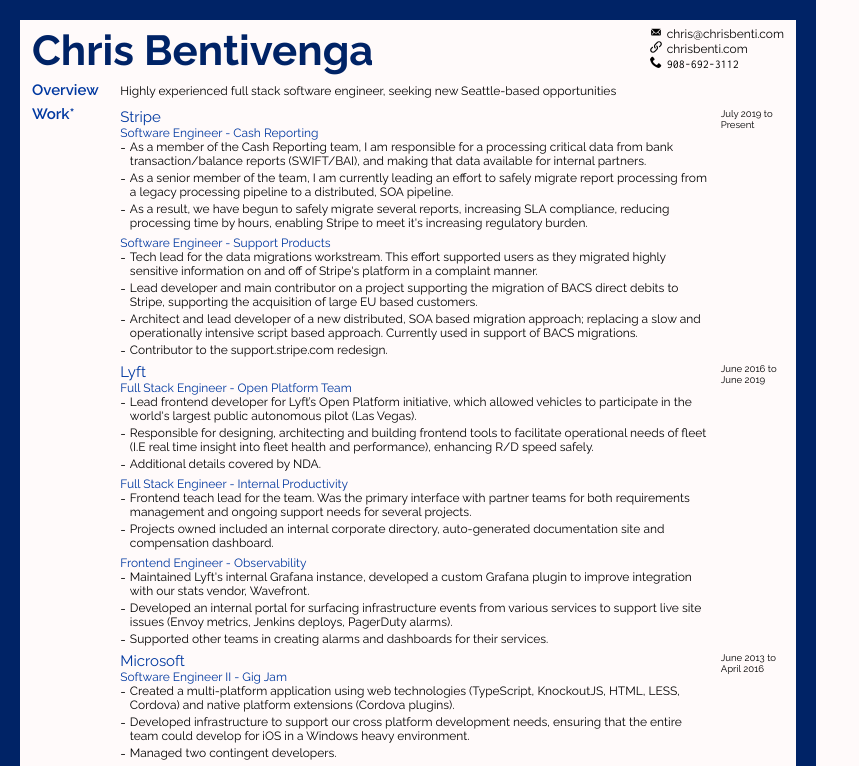
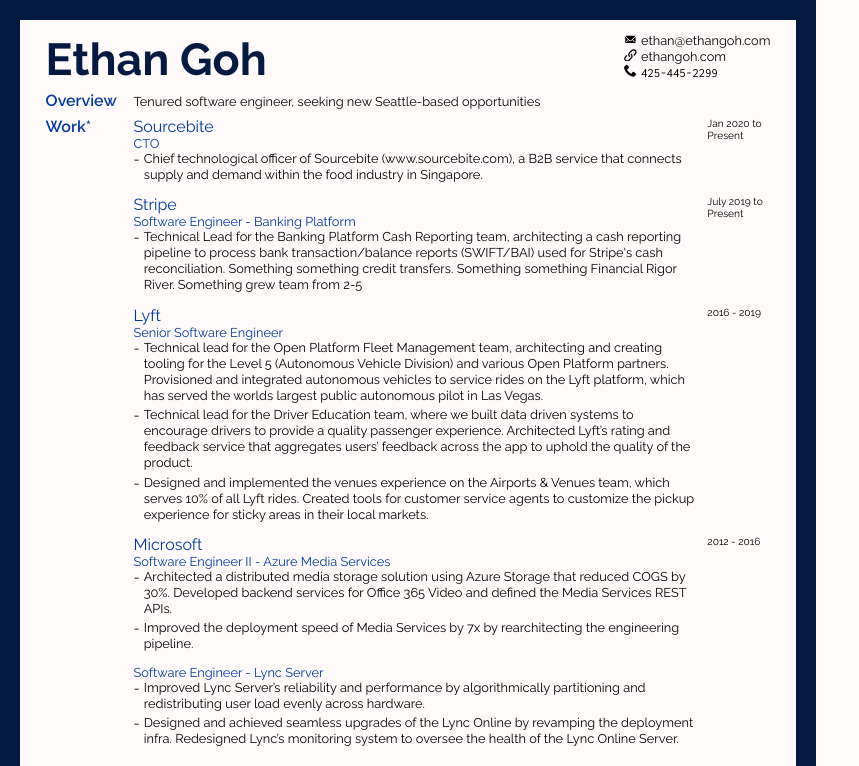
Before and after one commit to ethanngoh/resume-content, a React (Create React App) app: page / in a window 1280 px wide. Shown: the top 766 px of the page, without its empty margins (0-859 px from the left). Built offline with nearby package versions, Linux system fonts and the light colour scheme.

Commit message:
update to ethan

```diff
--- a/src/components/row.tsx
+++ b/src/components/row.tsx
@@ -6,7 +6,7 @@
     display: flex;
 
     flex-direction: row;
-    padding-top: 0.25em;
+    padding-bottom: 0.75em;
 `;
 
 export const RowContent = styled.div`
@@ -22,7 +22,9 @@
     color: ${COLORS.BACKUP_BLUE};
 `;
 
-export const RowBody = styled.div``;
+export const RowBody = styled.div`
+    line-height: 1.25em;
+`;
 
 export const RowPostFix = styled.div`
     width: 70px;
--- a/src/constants/colors.ts
+++ b/src/constants/colors.ts
@@ -1,6 +1,6 @@
 // https://coolors.co/002366
 export const COLORS = {
-    ROYAL_BLUE: "#002366",
+    ROYAL_BLUE: "#051A42",
     BACKUP_BLUE: "#0038A0",
     OFF_WHITE: "#FFFAFA"
 };
--- a/src/index.tsx
+++ b/src/index.tsx
@@ -16,9 +16,9 @@
     width: 816px;
     overflow: hidden;
     font-family: "Raleway", sans-serif;
-    font-size: 0.75em;
+    font-size: 0.8em;
     box-sizing: border-box;
-    padding: 0.5em 1em;
+    padding: 1em 2em;
     border: solid 20px ${COLORS.ROYAL_BLUE};
 `;
 
@@ -35,7 +35,6 @@
             <JobExperience />
             <Skills />
             <School />
-            <Awards />
             <Footnote />
         </PDF>
     );
--- a/src/sections/footnote.tsx
+++ b/src/sections/footnote.tsx
@@ -14,6 +14,6 @@
 export const Footnote = () => (
     <FootnoteStyling>
         * Work history abbreviated for space. For full work history, see
-        linkedin.com/in/chrisbenti
+        linkedin.com/in/ethangoh
     </FootnoteStyling>
 );
--- a/src/sections/header.tsx
+++ b/src/sections/header.tsx
@@ -31,27 +31,27 @@
                 fontWeight: 700
             }}
         >
-            Chris Bentivenga
+            Ethan Goh
         </div>
         <div style={{ display: "flex", flexDirection: "column" }}>
             <TableRow>
                 <TableHeader>
                     <IoIosMail />
                 </TableHeader>
-                <TableCell>chris@chrisbenti.com</TableCell>
+                <TableCell>ethan@ethangoh.com</TableCell>
             </TableRow>
             <TableRow>
                 <TableHeader>
                     <ImLink />
                 </TableHeader>
-                <TableCell>chrisbenti.com</TableCell>
+                <TableCell>ethangoh.com</TableCell>
             </TableRow>
             <TableRow>
                 <TableHeader>
                     <ImPhone />
                 </TableHeader>
                 <TableCell>
-                    <Mono>908-692-3112</Mono>
+                    <Mono>425-445-2299</Mono>
                 </TableCell>
             </TableRow>
         </div>
--- a/src/sections/jobExperience.tsx
+++ b/src/sections/jobExperience.tsx
@@ -13,27 +13,27 @@
     <>
         <Row>
             <RowContent>
-                <RowHeader>Stripe</RowHeader>
-                <RowSubHeader>Software Engineer - Cash Reporting</RowSubHeader>
+                <RowHeader>Sourcebite</RowHeader>
+                <RowSubHeader>CTO</RowSubHeader>
                 <RowBody>
                     <PrettyUL>
                         <PrettyLI>
-                            As a member of the Cash Reporting team, I am
-                            responsible for a processing critical data from bank
-                            transaction/balance reports (SWIFT/BAI), and making
-                            that data available for internal partners.
+                            Chief technological officer of Sourcebite (www.sourcebite.com), a B2B service that connects supply and demand within the food industry in Singapore.
                         </PrettyLI>
+                    </PrettyUL>
+                </RowBody>
+            </RowContent>
+            <RowPostFix>Jan 2020 to Present</RowPostFix>
+        </Row>
+        <Row>
+            <RowContent>
+                <RowHeader>Stripe</RowHeader>
+                <RowSubHeader>Software Engineer - Banking Platform</RowSubHeader>
+                <RowBody>
+                    <PrettyUL>
                         <PrettyLI>
-                            As a senior member of the team, I am currently
-                            leading an effort to safely migrate report
-                            processing from a legacy processing pipeline to a
-                            distributed, SOA pipeline.
-                        </PrettyLI>
-                        <PrettyLI>
-                            As a result, we have begun to safely migrate several
-                            reports, increasing SLA compliance, reducing
-                            processing time by hours, enabling Stripe to meet
-                            it's increasing regulatory burden.
+                            Technical Lead for the Banking Platform Cash Reporting team, architecting a cash reporting pipeline to process bank transaction/balance reports (SWIFT/BAI) used for Stripe's cash reconciliation. Something something credit transfers.
+                            Something something Financial Rigor River. Something grew team from 2-5
                         </PrettyLI>
                     </PrettyUL>
                 </RowBody>
@@ -42,152 +42,56 @@
         </Row>
         <Row>
             <RowContent>
-                <RowHeader></RowHeader>
+                <RowHeader>Lyft</RowHeader>
                 <RowSubHeader>
-                    Software Engineer - Support Products
+                    Senior Software Engineer
                 </RowSubHeader>
                 <RowBody>
                     <PrettyUL>
                         <PrettyLI>
-                            Tech lead for the data migrations workstream. This
-                            effort supported users as they migrated highly
-                            sensitive information on and off of Stripe's
-                            platform in a complaint manner.
+                            Technical lead for the Open Platform Fleet Management team, architecting and creating tooling for the Level 5 (Autonomous Vehicle Division) and various Open Platform partners. Provisioned and integrated autonomous vehicles to service rides on the Lyft platform, which has served the worlds largest public autonomous pilot in Las Vegas.
                         </PrettyLI>
                         <PrettyLI>
-                            Lead developer and main contributor on a project
-                            supporting the migration of BACS direct debits to
-                            Stripe, supporting the acquisition of large EU based
-                            customers.
+                            Technical lead for the Driver Education team, where we built data driven systems to encourage drivers to provide a quality passenger experience. Architected Lyft’s rating and feedback service that aggregates users’ feedback across the app to uphold the quality of the product.
+                        </PrettyLI>
+                        <PrettyLI>Designed and implemented the venues experience on the Airports &amp; Venues team, which serves 10% of all Lyft rides. Created tools for customer service agents to customize the pickup experience for sticky areas in their local markets.</PrettyLI>
+                    </PrettyUL>
+                </RowBody>
+            </RowContent>
+            <RowPostFix>2016 - 2019</RowPostFix>
+        </Row>
+        <Row>
+            <RowContent>
+                <RowHeader>Microsoft</RowHeader>
+                <RowSubHeader>Software Engineer II - Azure Media Services</RowSubHeader>
+                <RowBody>
+                    <PrettyUL>
+                        <PrettyLI>
+                            Architected a distributed media storage solution using Azure Storage that reduced COGS by 30%.
+                            Developed backend services for Office 365 Video and defined the Media Services REST APIs.
                         </PrettyLI>
                         <PrettyLI>
-                            Architect and lead developer of a new distributed,
-                            SOA based migration approach; replacing a slow and
-                            operationally intensive script based approach.
-                            Currently used in support of BACS migrations.
-                        </PrettyLI>
-                        <PrettyLI>
-                            Contributor to the support.stripe.com redesign.
+                            Improved the deployment speed of Media Services by 7x by rearchitecting the engineering pipeline.
                         </PrettyLI>
                     </PrettyUL>
                 </RowBody>
             </RowContent>
-            <RowPostFix></RowPostFix>
+            <RowPostFix>2012 - 2016</RowPostFix>
         </Row>
         <Row>
             <RowContent>
-                <RowHeader>Lyft</RowHeader>
                 <RowSubHeader>
-                    Full Stack Engineer - Open Platform Team
+                    Software Engineer - Lync Server
                 </RowSubHeader>
                 <RowBody>
                     <PrettyUL>
                         <PrettyLI>
-                            Lead frontend developer for Lyft’s Open Platform
-                            initiative, which allowed vehicles to participate in
-                            the world's largest public autonomous pilot (Las
-                            Vegas).
+                            Improved Lync Server’s reliability and performance by algorithmically partitioning and redistributing
+                            user load evenly across hardware.
                         </PrettyLI>
                         <PrettyLI>
-                            Responsible for designing, architecting and building
-                            frontend tools to facilitate operational needs of
-                            fleet (I.E real time insight into fleet health and
-                            performance), enhancing R/D speed safely.
-                        </PrettyLI>
-                        <PrettyLI>Additional details covered by NDA.</PrettyLI>
-                    </PrettyUL>
-                </RowBody>
-            </RowContent>
-            <RowPostFix>June 2016 to June 2019</RowPostFix>
-        </Row>
-        <Row>
-            <RowContent>
-                <RowSubHeader>
-                    Full Stack Engineer - Internal Productivity
-                </RowSubHeader>
-                <RowBody>
-                    <PrettyUL>
-                        <PrettyLI>
-                            Frontend teach lead for the team. Was the primary
-                            interface with partner teams for both requirements
-                            management and ongoing support needs for several
-                            projects.
-                        </PrettyLI>
-                        <PrettyLI>
-                            Projects owned included an internal corporate
-                            directory, auto-generated documentation site and
-                            compensation dashboard.
-                        </PrettyLI>
-                    </PrettyUL>
-                </RowBody>
-            </RowContent>
-            <RowPostFix></RowPostFix>
-        </Row>
-        <Row>
-            <RowContent>
-                <RowSubHeader>Frontend Engineer - Observability</RowSubHeader>
-                <RowBody>
-                    <PrettyUL>
-                        <PrettyLI>
-                            Maintained Lyft's internal Grafana instance,
-                            developed a custom Grafana plugin to improve
-                            integration with our stats vendor, Wavefront.
-                        </PrettyLI>
-                        <PrettyLI>
-                            Developed an internal portal for surfacing
-                            infrastructure events from various services to
-                            support live site issues (Envoy metrics, Jenkins
-                            deploys, PagerDuty alarms).
-                        </PrettyLI>
-                        <PrettyLI>
-                            Supported other teams in creating alarms and
-                            dashboards for their services.
-                        </PrettyLI>
-                    </PrettyUL>
-                </RowBody>
-            </RowContent>
-            <RowPostFix></RowPostFix>
-        </Row>
-
-        <Row>
-            <RowContent>
-                <RowHeader>Microsoft</RowHeader>
-                <RowSubHeader>Software Engineer II - Gig Jam</RowSubHeader>
-                <RowBody>
-                    <PrettyUL>
-                        <PrettyLI>
-                            Created a multi-platform application using web
-                            technologies (TypeScript, KnockoutJS, HTML, LESS,
-                            Cordova) and native platform extensions (Cordova
-                            plugins).
-                        </PrettyLI>
-                        <PrettyLI>
-                            Developed infrastructure to support our cross
-                            platform development needs, ensuring that the entire
-                            team could develop for iOS in a Windows heavy
-                            environment.
-                        </PrettyLI>
-                        <PrettyLI>Managed two contingent developers.</PrettyLI>
-                    </PrettyUL>
-                </RowBody>
-            </RowContent>
-            <RowPostFix>June 2013 to April 2016</RowPostFix>
-        </Row>
-        <Row>
-            <RowContent>
-                <RowSubHeader>
-                    SDET/SDE - Enterprise Client Management Team (Configuration
-                    Manager and Intune)
-                </RowSubHeader>
-                <RowBody>
-                    <PrettyUL>
-                        <PrettyLI>
-                            Worked on ensuring quality releases of Intune,
-                            especially on-prem to cloud migration scenarios.
-                        </PrettyLI>
-                        <PrettyLI>
-                            Created a tool for developing N-many custom test
-                            applications.
+                            Designed and achieved seamless upgrades of the Lync Online by revamping the deployment infra.
+                            Redesigned Lync’s monitoring system to oversee the health of the Lync Online Server.
                         </PrettyLI>
                     </PrettyUL>
                 </RowBody>
--- a/src/sections/overview.tsx
+++ b/src/sections/overview.tsx
@@ -4,8 +4,7 @@
     <Section style={{ alignItems: "baseline" }}>
         <SectionHeader>Overview</SectionHeader>
         <SectionContent>
-            Highly experienced full stack software engineer, seeking new
-            Seattle-based opportunities
+            Tenured software engineer, seeking new Seattle-based opportunities
         </SectionContent>
     </Section>
 );
--- a/src/sections/skills.tsx
+++ b/src/sections/skills.tsx
@@ -5,12 +5,10 @@
         <SectionHeader>Skills</SectionHeader>
         <SectionContent>
             <div>
-                <b>Experienced:</b> Ruby, React, TypeScript/JavaScript, Python,
-                Git, AWS, Envoy
+                <b>Experienced:</b> C#, Python, Java, Git, AWS, Azure, Envoy
             </div>
             <div>
-                <b>Familiar:</b> Webpack, C#, PowerShell, Salt/Puppet/Terraform,
-                Azure
+                <b>Familiar:</b> React, TypeScript/JavaScript, Ruby, PowerShell, Salt/Puppet/Terraform
             </div>
         </SectionContent>
     </Section>
```
Also changed, not shown: src/sections/school.tsx (+3 -4 lines), 1 other file (tests, documents, lock files or other folders).
